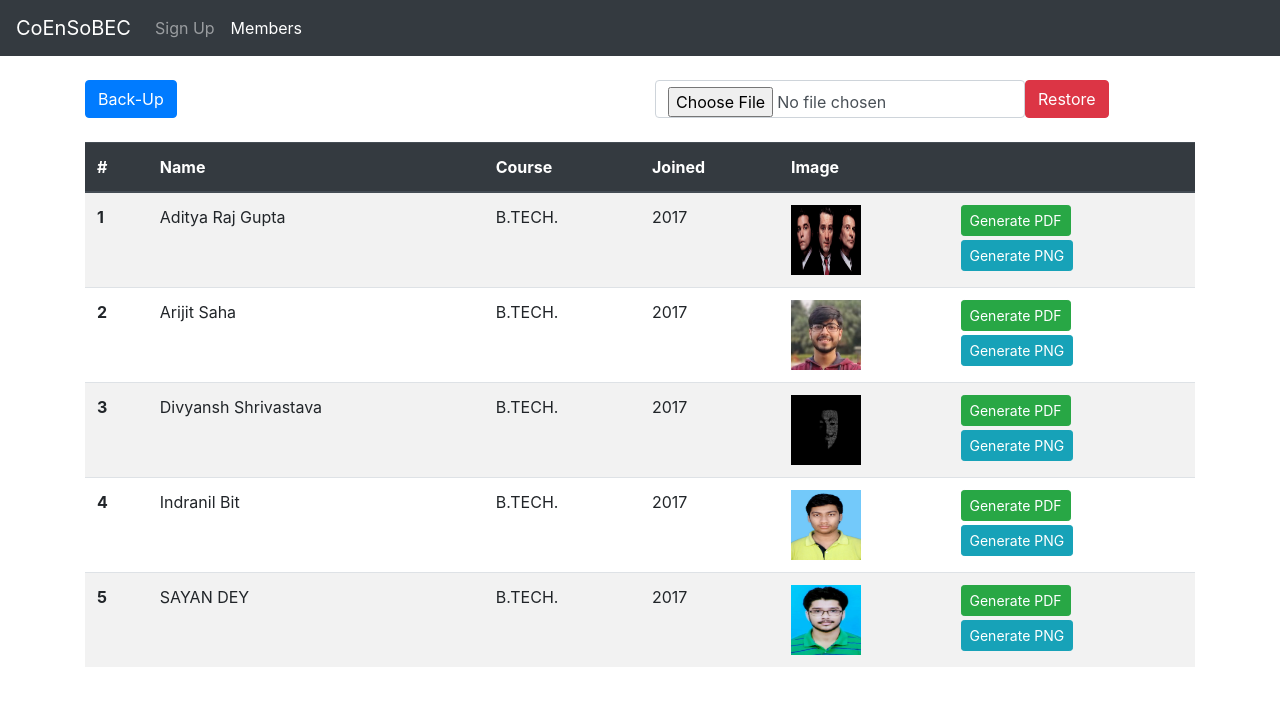
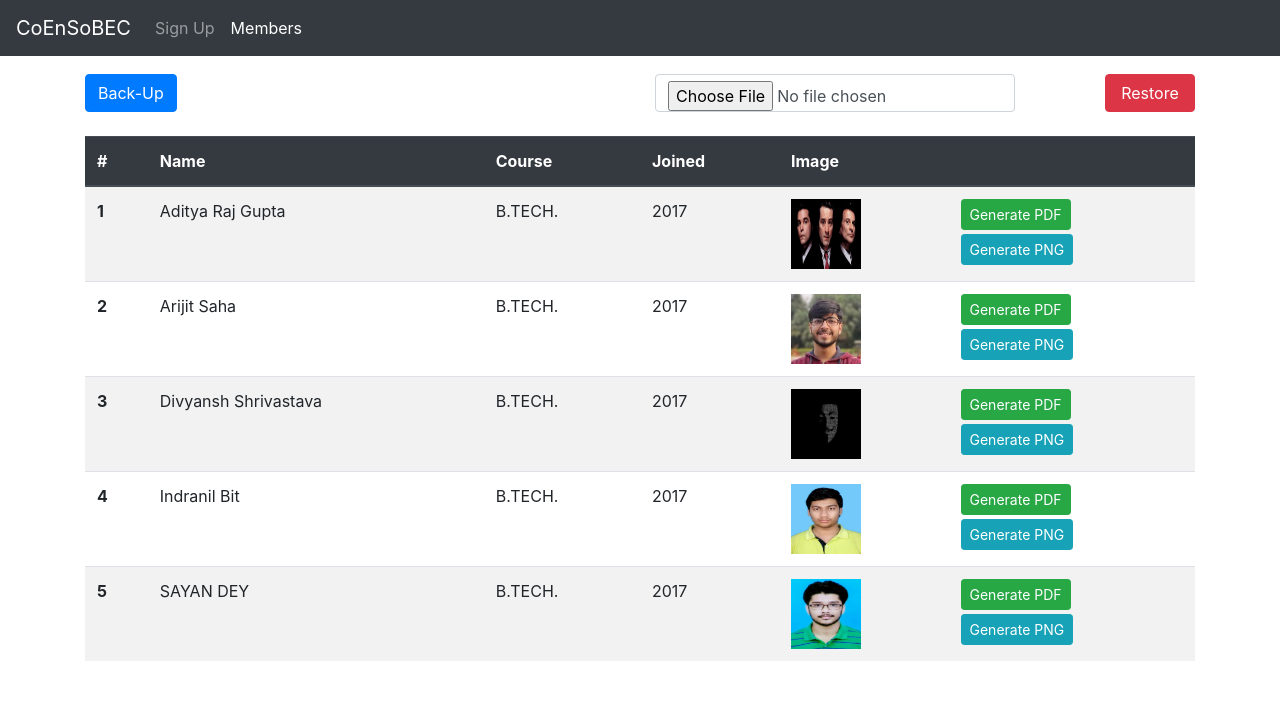
Before and after one commit to TheArijitSaha/Web-Tech-5thSem-Assignments, a PHP site: page /members.php in a window 1280 px wide. Shown: the top 706 px of the page. Run offline with PHP 8.4, Linux system fonts and the light colour scheme; data comes from the database, SQL or seed files in the repository.

Commit message:
fixed top navbar

```diff
--- a/ID_Generator/form.php
+++ b/ID_Generator/form.php
@@ -26,7 +26,7 @@
 
         </script>
     </head>
-    <body>
+    <body style="padding-top: 50px;">
         <nav class="navbar navbar-expand-lg navbar-dark bg-dark">
             <a class="navbar-brand" href="#">CoEnSoBEC</a>
             <button class="navbar-toggler" type="button" data-toggle="collapse" data-target="#navbarSupportedContent" aria-controls="navbarSupportedContent" aria-expanded="false" aria-label="Toggle navigation">
--- a/ID_Generator/members.php
+++ b/ID_Generator/members.php
@@ -5,8 +5,8 @@
         <title>Members</title>
         <link rel="stylesheet" href="https://stackpath.bootstrapcdn.com/bootstrap/4.3.1/css/bootstrap.min.css" integrity="sha384-ggOyR0iXCbMQv3Xipma34MD+dH/1fQ784/j6cY/iJTQUOhcWr7x9JvoRxT2MZw1T" crossorigin="anonymous">
     </head>
-    <body>
-        <nav class="navbar navbar-expand-lg navbar-dark bg-dark">
+    <body style="padding-top: 50px;">
+        <nav class="navbar navbar-expand-lg navbar-dark bg-dark fixed-top">
             <a class="navbar-brand" href="#">CoEnSoBEC</a>
             <button class="navbar-toggler" type="button" data-toggle="collapse" data-target="#navbarSupportedContent" aria-controls="navbarSupportedContent" aria-expanded="false" aria-label="Toggle navigation">
                 <span class="navbar-toggler-icon"></span>
@@ -25,16 +25,19 @@
 
         <div class="container my-4">
             <div class="row">
-                <div class="col-lg-6">
+                <div class="col-sm-6">
                     <form action="backup.php" method="POST">
                         <input class="btn btn-primary" type="submit" name="BackupButton" value="Back-Up">
                     </form>
                 </div>
-                <div class="col-lg-6">
+                <div class="col-sm-6">
                     <form class="form-inline" action="restore.php" method="POST" enctype="multipart/form-data">
-                        <input class="form-control" type="file" name="RestoreFile" required>
-                        <input class="btn btn-danger" type="submit" name="RestoreButton" value="Restore">
+                        <input class="form-control col-sm-8" type="file" name="RestoreFile" required>
+                        <input class="btn btn-danger col-sm-2 ml-auto" type="submit" name="RestoreButton" value="Restore">
                     </form>
+                    <div class="alert alert-success my-2" id="RestoreAlert" role="alert" hidden>
+                        Restore Successful!
+                    </div>
                 </div>
             </div>
         </div>
--- a/ID_Generator/restore.php
+++ b/ID_Generator/restore.php
@@ -1,4 +1,5 @@
 <?php
+    header( 'Location: http://cs.iiests.ac.in/~arijits/ID_Generator/members.php' );
     exec('rm -f -r uploads');
     exec('tar -xvf '.$_FILES['RestoreFile']['tmp_name'].' uploads');
     exec('mysql --user="btech2017" --password="btech2017" btech2017 < uploads/fname.sql');
--- a/ID_Generator/uploads/fname.sql
+++ b/ID_Generator/uploads/fname.sql
@@ -57,4 +57,4 @@ UNLOCK TABLES;
 /*!40101 SET COLLATION_CONNECTION=@OLD_COLLATION_CONNECTION */;
 /*!40111 SET SQL_NOTES=@OLD_SQL_NOTES */;
 
--- Dump completed on 2019-08-21 15:38:15
+-- Dump completed on 2019-08-22  0:56:27
```
Also changed, not shown: 1 other file.
